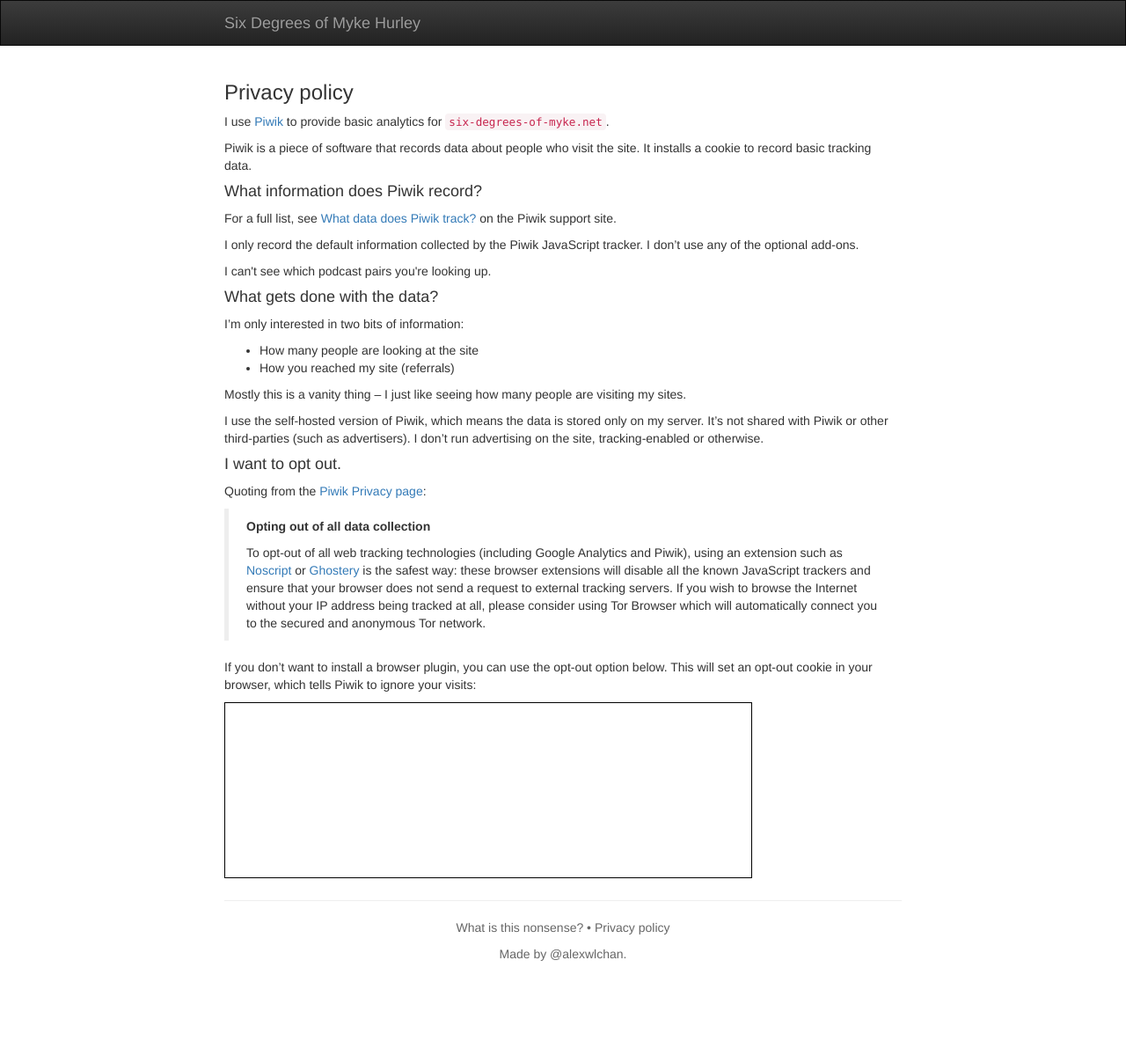
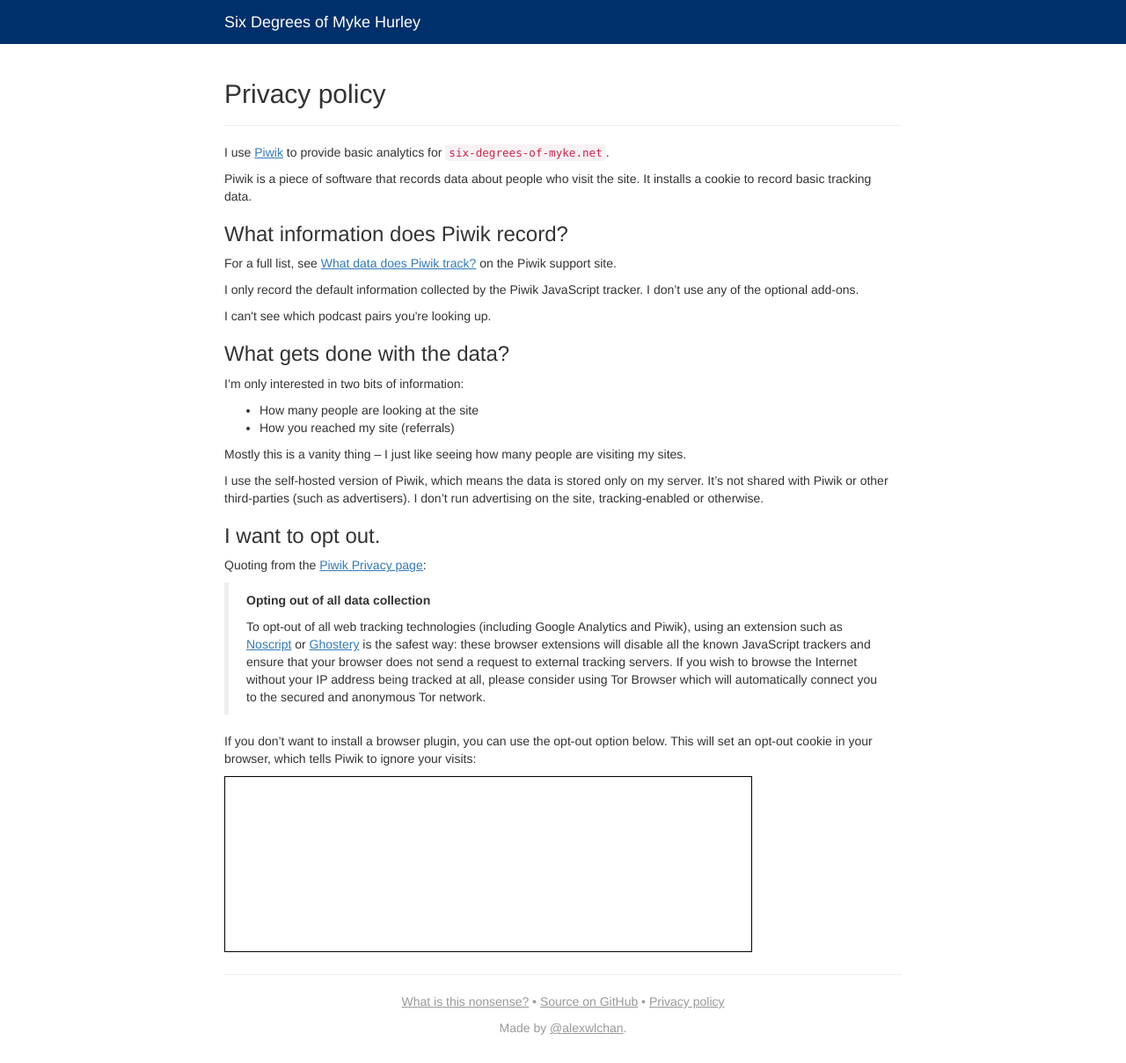
Before and after one commit to alexwlchan/hurley, a Flask app: page /privacy in a window 1280 px wide. Shown: the whole page at 88% size. Before the commit the page ends 1092 px from the top, so only its background shows below. Run offline with Flask 2, Linux system fonts and the light colour scheme; parts of the project's set-up code (start-up, migrations or seed data) failed here and were passed over; some libraries are stand-ins or nearby versions.

Commit message:
Update the templates

```diff
--- a/hurley/templates/about.html
+++ b/hurley/templates/about.html
@@ -1,7 +1,9 @@
 {% extends "base.html" %}
 
 {% block content %}
-<h3>What is this nonsense?</h3>
+<div class="page-header">
+<h2>What is this nonsense?</h2>
+</div>
 
 <p>
     This started as a joke in <a href="http://www.relay.fm/cortex/15">episode #15 of <em>Cortex</em></a>, a podcast on the Relay.FM network.
@@ -21,4 +23,5 @@
 <p>
     It serves no purpose, it's just a bit of fun. I hope it makes you smile. :-)
 </p>
+
 {% endblock %}
--- a/hurley/templates/base.html
+++ b/hurley/templates/base.html
@@ -33,6 +33,11 @@
         font-size: 14pt;
     }
 
+    select {
+        margin-top: 15px;
+        margin-bottom: 15px;
+    }
+
     @media (min-width: 500px) {
         .form-control {
             max-width: 60%;
@@ -49,6 +54,30 @@
         max-width: 800px;
     }
 
+    a {
+        text-decoration: underline;
+    }
+
+    a:hover {
+        text-decoration: none;
+    }
+
+    .navbar-inverse {
+        background-color: #00306b;
+        background-image: none;
+        border: none;
+    }
+
+    .navbar-inverse .navbar-brand {
+        color: white;
+        text-shadow: none;
+        text-decoration: none;
+    }
+
+    .page-header {
+        margin-top: 5px;
+    }
+
     </style>
 
     <meta name="viewport" content="width=device-width, initial-scale=1">
@@ -60,7 +89,7 @@
       <div class="container">
         <!-- Brand and toggle get grouped for better mobile display -->
         <div class="navbar-header">
-          <a class="navbar-brand" href="#">Six Degrees of Myke Hurley</a>
+          <a class="navbar-brand" href="/">Six Degrees of Myke Hurley</a>
         </div>
       </div><!-- /.container-fluid -->
     </nav>
@@ -73,9 +102,9 @@
         <hr>
 
         <center>
-        <p  style="color: #666"><a href="/about" style="color: #666">What is this nonsense?</a> • <a href="/privacy" style="color: #666">Privacy policy</a></p>
+        <p  style="color: #999"><a href="/about" style="color: #999">What is this nonsense?</a> • <a href="https://github.com/alexwlchan/hurley" style="color: #999">Source on GitHub</a> • <a href="/privacy" style="color: #999">Privacy policy</a> </p>
 
-        <p  style="color: #666">Made by <a href="http://twitter.com/alexwlchan"  style="color: #666">@alexwlchan</a>.</p>
+        <p  style="color: #999">Made by <a href="http://twitter.com/alexwlchan"  style="color: #999">@alexwlchan</a>.</p>
 
         <br>
     </div>
--- a/hurley/templates/privacy.html
+++ b/hurley/templates/privacy.html
@@ -1,13 +1,15 @@
 {% extends "base.html" %}
 
 {% block content %}
-<h3>Privacy policy</h3>
+<div class="page-header">
+<h2>Privacy policy</h2>
+</div>
 
 <p>I use <a href="https://piwik.org">Piwik</a> to provide basic analytics for <code>six-degrees-of-myke.net</code>.</p>
 
 <p>Piwik is a piece of software that records data about people who visit the site. It installs a cookie to record basic tracking data.</p>
 
-<h4>What information does Piwik record?</h4>
+<h3>What information does Piwik record?</h3>
 
 <p>For a full list, see <a href="http://piwik.org/faq/general/#faq_18254">What data does Piwik track?</a> on the Piwik support site.</p>
 
@@ -15,7 +17,7 @@
 
 <p>I can't see which podcast pairs you're looking up.</p>
 
-<h4>What gets done with the data?</h4>
+<h3>What gets done with the data?</h3>
 
 <p>I’m only interested in two bits of information:</p>
 
@@ -28,7 +30,7 @@
 
 <p>I use the self-hosted version of Piwik, which means the data is stored only on my server. It’s not shared with Piwik or other third-parties (such as advertisers). I don’t run advertising on the site, tracking-enabled or otherwise.</p>
 
-<h4>I want to opt out.</h4>
+<h3>I want to opt out.</h3>
 
 <p>Quoting from the <a href="http://piwik.org/privacy/">Piwik Privacy page</a>:</p>
 
```
